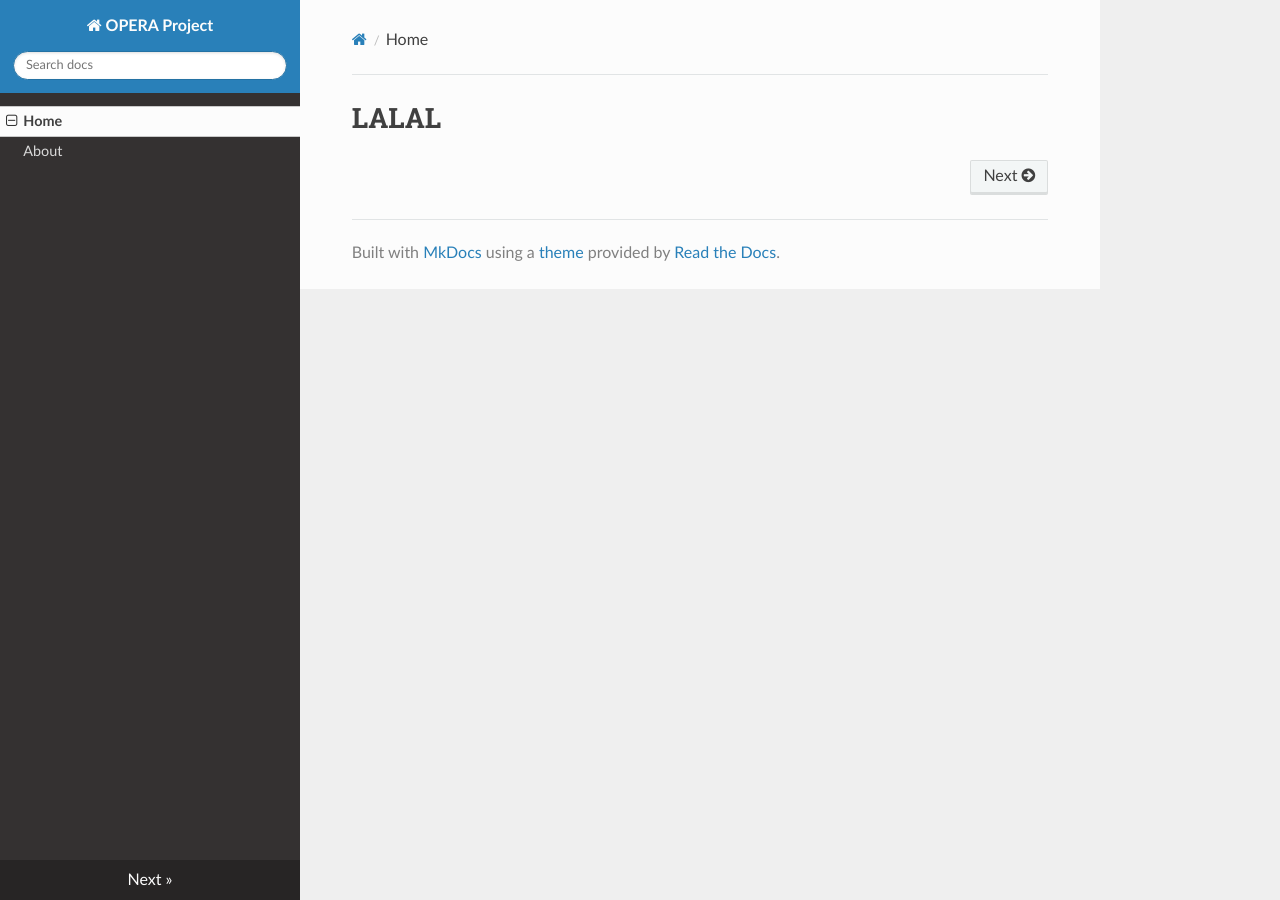
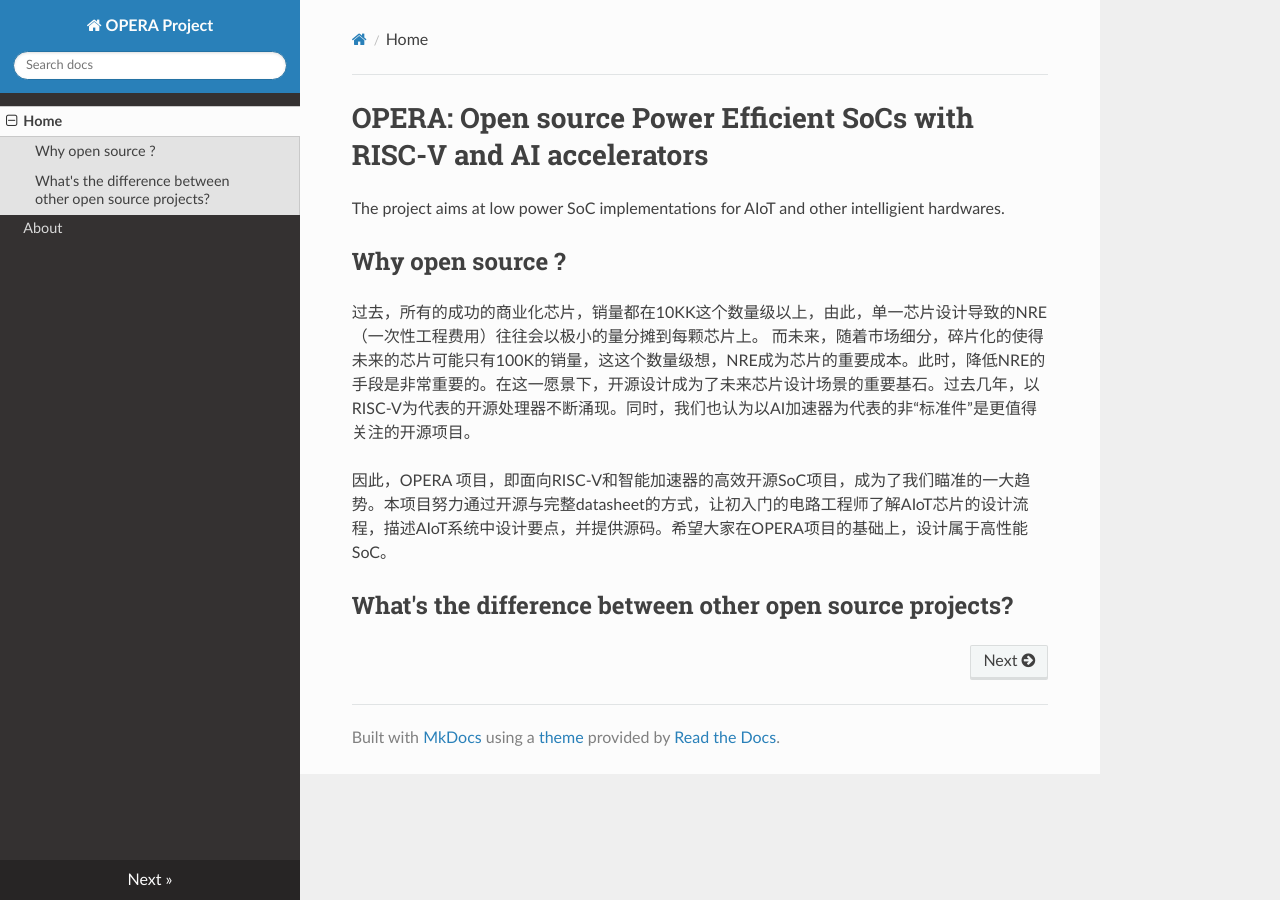
Before and after one commit to cihlab/operadoc, an MkDocs documentation site: the page built from docs/index.md, in a window 1280 px wide. Built offline with MkDocs 1.6.1, drawn with Linux system fonts in a browser that asks for light colours; nearby versions of some CDN libraries.

Commit message:
Update index.md

```diff
--- a/docs/index.md
+++ b/docs/index.md
@@ -1 +1,12 @@
-# LALAL
+# OPERA: Open source Power Efficient SoCs with RISC-V and AI accelerators
+
+The project aims at low power SoC implementations for AIoT and other intelligient hardwares.
+
+## Why open source ?
+
+过去，所有的成功的商业化芯片，销量都在10KK这个数量级以上，由此，单一芯片设计导致的NRE（一次性工程费用）往往会以极小的量分摊到每颗芯片上。
+而未来，随着市场细分，碎片化的使得未来的芯片可能只有100K的销量，这这个数量级想，NRE成为芯片的重要成本。此时，降低NRE的手段是非常重要的。在这一愿景下，开源设计成为了未来芯片设计场景的重要基石。过去几年，以RISC-V为代表的开源处理器不断涌现。同时，我们也认为以AI加速器为代表的非“标准件”是更值得关注的开源项目。
+
+因此，OPERA 项目，即面向RISC-V和智能加速器的高效开源SoC项目，成为了我们瞄准的一大趋势。本项目努力通过开源与完整datasheet的方式，让初入门的电路工程师了解AIoT芯片的设计流程，描述AIoT系统中设计要点，并提供源码。希望大家在OPERA项目的基础上，设计属于高性能SoC。
+
+## What's the difference between other open source projects?
```
